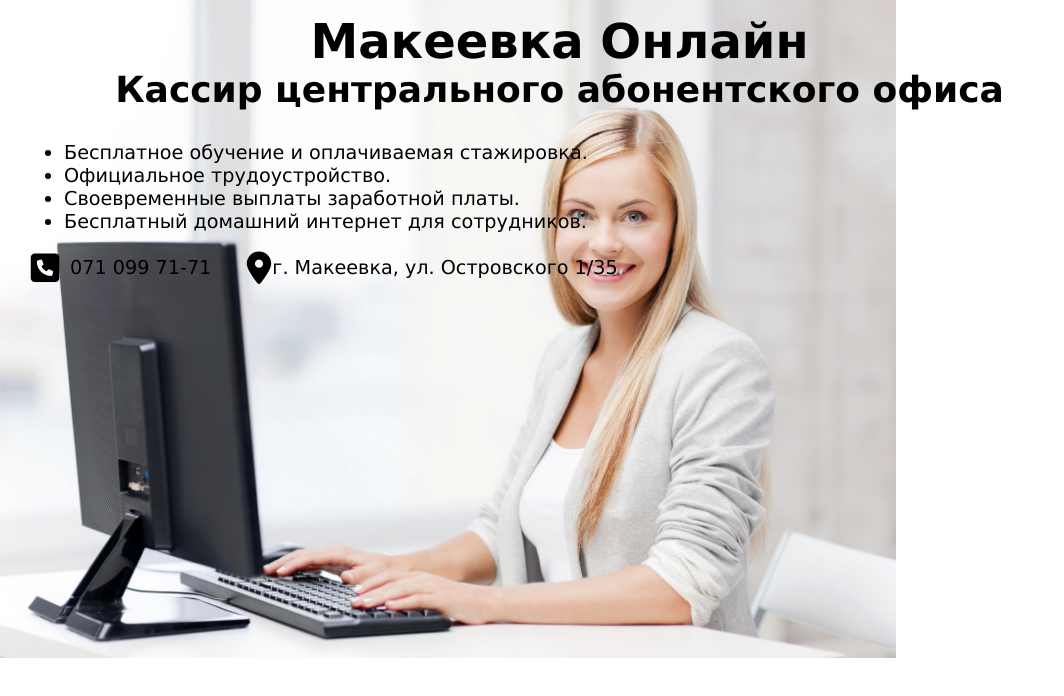
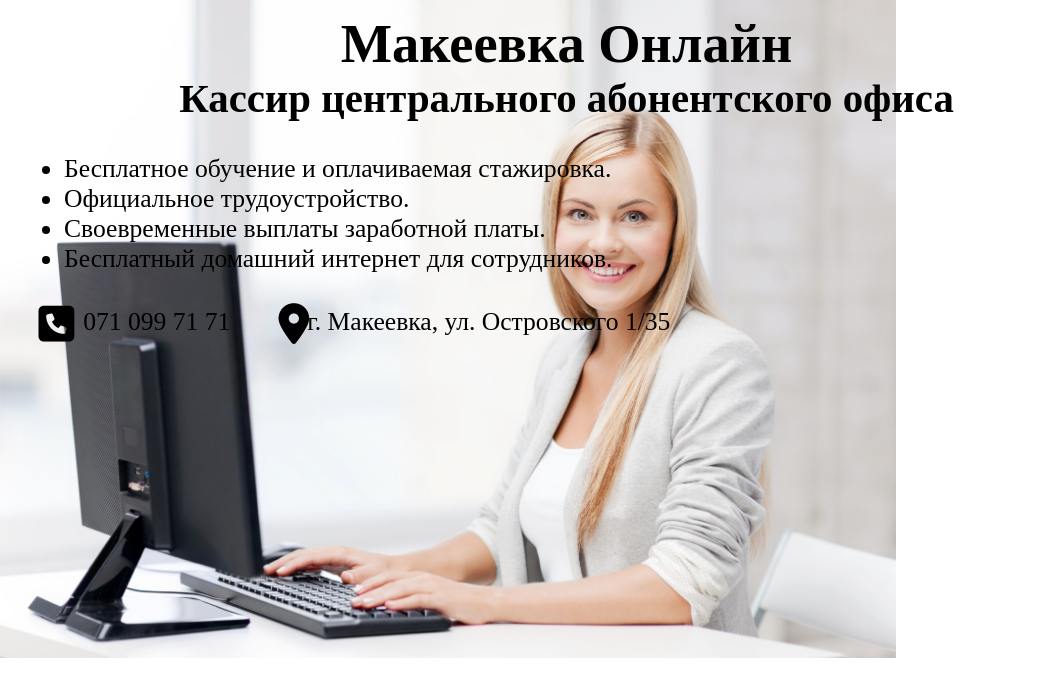
Before and after one commit to tuhovsky/ad_for_ropp, a plain HTML site: page index.html in a window 1280 px wide. Shown: the whole page, without its empty margins (0-1064 px from the left). Drawn offline with Linux system fonts and the light colour scheme; a web font is replaced by a local one.

Commit message:
Another version for Ropp.

```diff
--- a/css/styles.css
+++ b/css/styles.css
@@ -1,10 +1,6 @@
 * {
     padding: 0;
     margin: 0;
-}
-
-body {
-    font-family: "Verdana";
 }
 
 div.ad {
@@ -17,36 +13,36 @@ div.ad {
 
 div.ad-header {
     position: absolute;
-    left: 9%;
+    left: 14%;
     top: 1%;
     text-align: center;
-    font-size: 1.5em;
+    font-size: 1.7em;
 }
 
 div.ad-text {
     position: absolute;
     left: 5%;
-    top: 11%;
-    font-size: 1.2em;
+    top: 12%;
+    font-size: 1.6em;
 }
 
 div.ad-contacts {
     position: absolute;
-    left: 5%;
-    top: 20%;
-    font-size: 1.2em;
+    left: 3%;
+    top: 24%;
+    font-size: 1.6em;
 }
 
 div.ad-contacts i.phone {
     position: absolute;
-    left: -6%;
-    top: -16%;
-    font-size: 1.7em;
+    left: 0%;
+    top: -10%;
+    font-size: 1.6em;
 }
 
 div.ad-contacts i.address {
     position: absolute;
-    left: 33%;
-    top: -16%;
-    font-size: 1.7em;
+    left: 38%;
+    top: -10%;
+    font-size: 1.6em;
 }
--- a/index.html
+++ b/index.html
@@ -6,9 +6,10 @@
     <meta name="viewport" content="width=device-width, initial-scale=1.0">
     <script src="https://kit.fontawesome.com/27ac203165.js" crossorigin="anonymous"></script>
     <title>Ad For Ropp</title>
+    <link href='https://fonts.googleapis.com/css?family=Encode Sans Expanded' rel='stylesheet'>
     <link rel="stylesheet" href="css/styles.css">
 </head>
-<body>
+<body style="font-family: 'Encode Sans Expanded';">
 
     <div class="ad">
 
@@ -27,7 +28,7 @@
         </div>
 
         <div class="ad-contacts">
-            <p><i class="fa-solid fa-square-phone phone"></i>&nbsp071 099 71-71&nbsp&nbsp&nbsp&nbsp&nbsp&nbsp&nbsp&nbsp&nbsp<i class="fa-solid fa-location-dot address"></i>&nbspг. Макеевка, ул. Островского 1/35</p>
+            <p><i class="fa-solid fa-square-phone phone"></i>&nbsp&nbsp&nbsp&nbsp&nbsp&nbsp&nbsp071 099 71 71&nbsp&nbsp&nbsp&nbsp&nbsp&nbsp&nbsp<i class="fa-solid fa-location-dot address"></i>&nbsp&nbsp&nbsp&nbsp&nbspг. Макеевка, ул. Островского 1/35</p>
         </div>
 
     </div>
```
